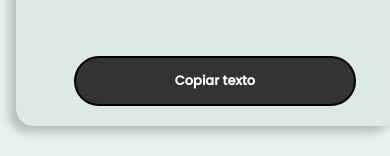
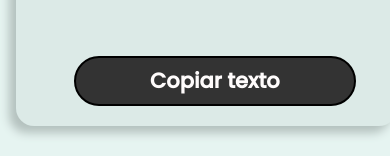
Before and after one commit to Lu1sL0p/Alura, a plain HTML site: page index.html in a window 390 px wide. Shown: the part 726-882 px from the top of the page. Drawn offline with Linux system fonts and the light colour scheme.

Commit message:
arreglando bug del boton copiar en celular

```diff
--- a/style.css
+++ b/style.css
@@ -562,6 +562,17 @@ a {
     left: 3%;
     top: -60px;
     font-size: small;
+    cursor: pointer;
+    background-color: var(--font);
+    color: var(--letter);
+    border: 2px solid black;
+    display: flex;
+    justify-content: center;
+    align-items: center;
+    font-size: 21px;
+    font-weight: bold;
+    border-radius: 29px;
+    transition: 0.25s ease-in-out;
   }
 
   .muñeco,
```
